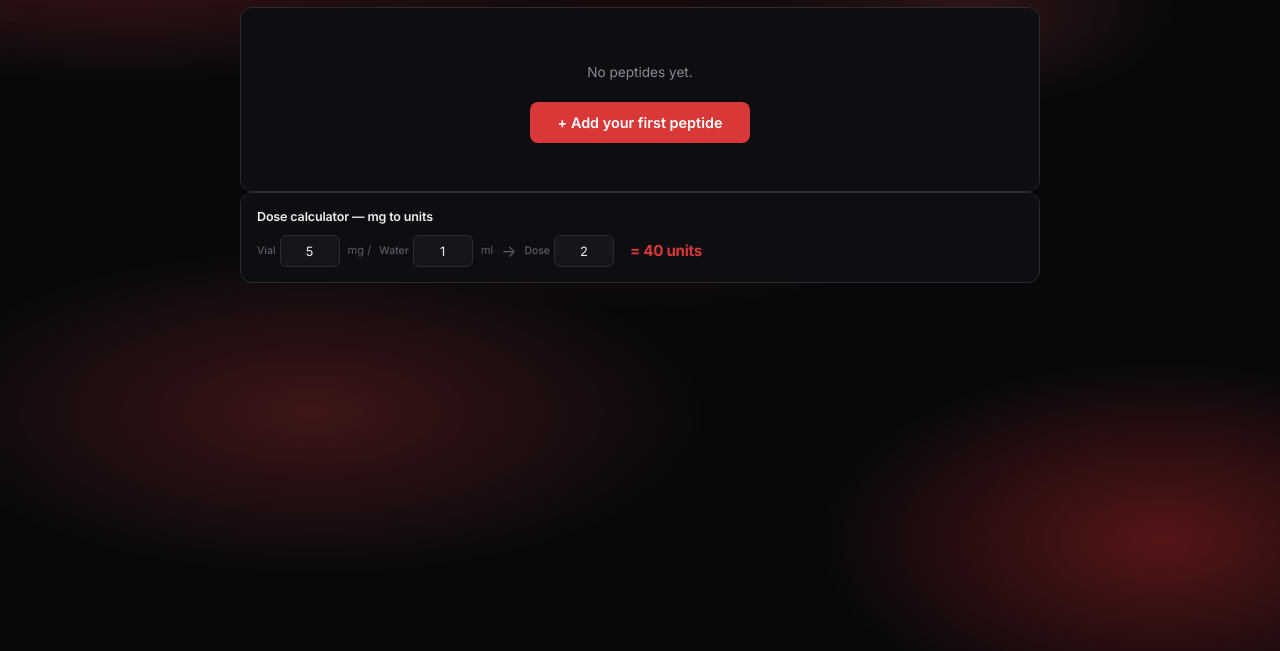
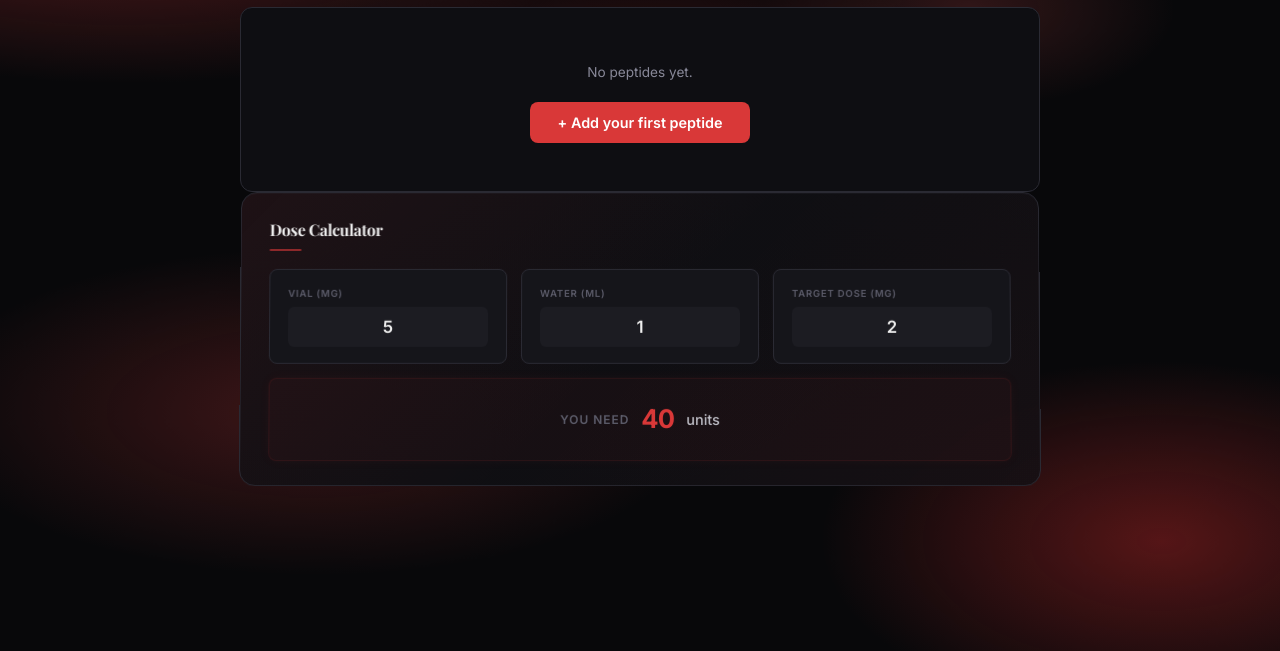
Before and after one commit to OvO-ZeD/peptide-research-wiki, a Flask app: page /tracker in a window 1280 px wide. Shown: the part 149-800 px from the top of the page. Run offline with Flask 3, Linux system fonts and the light colour scheme.

Commit message:
redesign: dose calculator with premium spacing and 3d motion
- New 3-column grid layout with larger inputs and spacing
- Each field in its own bordered card with hover lift (+translateZ)
- Subtle float3d animation on the whole calculator card
- Staggered fadeSlide entrance animation on each field
- Result row with animated glow pulse, larger typography (1.6rem)
- gradient border background and hover glow effects

Co-Authored-By: Claude Opus 4.7 <noreply@anthropic.com>

```diff
--- a/templates/tracker.html
+++ b/templates/tracker.html
@@ -456,43 +456,180 @@
 
     /* ─── Calculator ─── */
     .calc-card {
-      padding: 14px 16px;
-      background: var(--surface-1);
+      padding: 24px 28px;
+      background: linear-gradient(135deg, var(--surface-1) 0%, rgba(15,14,18,0.95) 100%);
       border: 1px solid var(--hairline);
-      border-radius: var(--radius-lg);
+      border-radius: var(--radius-xl);
       margin-bottom: 14px;
+      position: relative;
+      overflow: hidden;
+      animation: fadeSlide 0.6s ease-out;
+      transition: border-color 0.3s, box-shadow 0.3s;
+      transform-style: preserve-3d;
     }
 
-    .calc-card h3 { margin: 0 0 8px; font-size: 0.78rem; font-weight: 600; letter-spacing: -0.01em; }
-
-    .calc-row {
-      display: flex;
-      gap: 8px;
-      align-items: center;
-      flex-wrap: wrap;
+    .calc-card::before {
+      content: '';
+      position: absolute;
+      inset: -1px;
+      border-radius: var(--radius-xl);
+      background: linear-gradient(135deg, rgba(217,56,56,0.08) 0%, transparent 50%, rgba(217,56,56,0.03) 100%);
+      pointer-events: none;
     }
 
-    .calc-row .field { display: flex; align-items: center; gap: 4px; }
+    .calc-card:hover {
+      border-color: rgba(217,56,56,0.15);
+      box-shadow: 0 8px 40px rgba(0,0,0,0.3), 0 0 60px rgba(217,56,56,0.03);
+    }
 
-    .calc-row .field label { font-size: 0.65rem; color: var(--ink-tertiary); font-weight: 500; }
+    .calc-card h3 {
+      margin: 0 0 18px;
+      font-family: 'Playfair Display', serif;
+      font-size: 1rem;
+      font-weight: 700;
+      letter-spacing: -0.02em;
+      color: var(--ink);
+      position: relative;
+    }
 
-    .calc-row .field input {
-      width: 60px;
-      height: 32px;
-      padding: 0 8px;
+    .calc-card h3::after {
+      content: '';
+      display: block;
+      width: 32px;
+      height: 2px;
+      background: var(--primary);
+      border-radius: 2px;
+      margin-top: 6px;
+      opacity: 0.6;
+    }
+
+    .calc-grid {
+      display: grid;
+      grid-template-columns: repeat(3, 1fr);
+      gap: 14px;
+      position: relative;
+    }
+
+    .calc-field {
+      display: flex;
+      flex-direction: column;
+      gap: 6px;
+      padding: 16px 18px;
+      background: var(--surface-2);
+      border: 1px solid var(--hairline);
+      border-radius: var(--radius-md);
+      transition: border-color 0.2s, box-shadow 0.2s, transform 0.2s;
+      animation: fadeSlide 0.5s ease-out both;
+    }
+
+    .calc-field:hover {
+      border-color: rgba(217,56,56,0.2);
+      box-shadow: 0 4px 16px rgba(0,0,0,0.15);
+    }
+
+    .calc-field:focus-within {
+      border-color: var(--primary);
+      box-shadow: 0 0 0 3px var(--primary-glow-soft), 0 4px 20px rgba(0,0,0,0.2);
+    }
+
+    .calc-field label {
+      font-size: 0.6rem;
+      font-weight: 600;
+      text-transform: uppercase;
+      letter-spacing: 0.08em;
+      color: var(--ink-tertiary);
+    }
+
+    .calc-field input {
+      width: 100%;
+      height: 40px;
+      padding: 0 12px;
+      border: none;
       border-radius: var(--radius-sm);
-      border: 1px solid var(--hairline);
-      background: var(--surface-2);
+      background: var(--surface-3);
       color: var(--ink);
       font-family: 'Inter', sans-serif;
-      font-size: 0.8rem;
+      font-size: 1.05rem;
+      font-weight: 600;
       text-align: center;
       outline: none;
+      transition: background 0.2s;
+      box-sizing: border-box;
     }
 
-    .calc-row .field input:focus { border-color: var(--primary); }
+    .calc-field input:focus { background: var(--surface-1); }
 
-    .calc-result { font-size: 0.95rem; font-weight: 700; color: var(--primary); letter-spacing: -0.02em; padding: 4px 0 4px 8px; }
+    .calc-result-row {
+      grid-column: 1 / -1;
+      display: flex;
+      align-items: center;
+      justify-content: center;
+      gap: 12px;
+      padding: 20px 24px;
+      background: rgba(217,56,56,0.04);
+      border: 1px solid rgba(217,56,56,0.1);
+      border-radius: var(--radius-md);
+      animation: pulseGlow 3s ease-in-out infinite;
+    }
+
+    .calc-result-label {
+      font-size: 0.75rem;
+      font-weight: 600;
+      text-transform: uppercase;
+      letter-spacing: 0.08em;
+      color: var(--ink-tertiary);
+    }
+
+    .calc-result {
+      font-size: 1.6rem;
+      font-weight: 800;
+      color: var(--primary);
+      letter-spacing: -0.03em;
+      font-family: 'Inter', sans-serif;
+    }
+
+    .calc-result-unit {
+      font-size: 0.9rem;
+      font-weight: 500;
+      color: var(--ink-muted);
+    }
+
+    @keyframes pulseGlow {
+      0%, 100% { box-shadow: 0 0 8px rgba(217,56,56,0.03); }
+      50% { box-shadow: 0 0 20px rgba(217,56,56,0.08); }
+    }
+
+    @keyframes float3d {
+      0%, 100% { transform: perspective(800px) rotateX(1deg) translateY(0); }
+      50% { transform: perspective(800px) rotateX(-1deg) translateY(-2px); }
+    }
+
+    .calc-card {
+      animation: fadeSlide 0.6s ease-out, float3d 6s ease-in-out infinite;
+    }
+
+    .calc-field {
+      transition: border-color 0.2s, box-shadow 0.2s, transform 0.25s cubic-bezier(0.16, 1, 0.3, 1);
+    }
+
+    .calc-field:hover {
+      transform: perspective(600px) translateZ(6px) scale(1.02);
+      border-color: rgba(217,56,56,0.3);
+      box-shadow: 0 8px 30px rgba(0,0,0,0.25), 0 0 40px rgba(217,56,56,0.04);
+    }
+
+    .calc-field input {
+      transition: background 0.2s, transform 0.2s;
+    }
+
+    .calc-field:focus-within input {
+      transform: scale(1.03);
+    }
+
+    @media (max-width: 640px) {
+      .calc-card { padding: 18px 16px; }
+      .calc-grid { grid-template-columns: 1fr; gap: 10px; }
+    }
 
     @keyframes slideUp { from { transform: translateY(8px); opacity: 0; } to { transform: translateY(0); opacity: 1; } }
 
@@ -545,16 +682,26 @@
     <div id="active_panel"></div>
 
     <!-- Calculator (always visible) -->
-    <div class="calc-card">
-      <h3>Dose calculator — mg to units</h3>
-      <div class="calc-row">
-        <div class="field"><label>Vial</label><input id="calc_vial" value="5" step="0.1" min="0.1" oninput="calcUnits()"></div>
-        <span style="color:var(--ink-tertiary);font-size:0.7rem">mg /</span>
-        <div class="field"><label>Water</label><input id="calc_water" value="1" step="0.1" min="0.1" oninput="calcUnits()"></div>
-        <span style="color:var(--ink-tertiary);font-size:0.7rem">ml</span>
-        <span style="color:var(--ink-tertiary)">→</span>
-        <div class="field"><label>Dose</label><input id="calc_dose" value="2" step="0.01" min="0.01" oninput="calcUnits()"></div>
-        <div class="calc-result" id="calc_result">= 40 units</div>
+    <div class="calc-card" id="calc_card">
+      <h3>Dose Calculator</h3>
+      <div class="calc-grid">
+        <div class="calc-field">
+          <label for="calc_vial">Vial (mg)</label>
+          <input id="calc_vial" value="5" step="0.1" min="0.1" oninput="calcUnits()">
+        </div>
+        <div class="calc-field" style="animation-delay:0.05s">
+          <label for="calc_water">Water (ml)</label>
+          <input id="calc_water" value="1" step="0.1" min="0.1" oninput="calcUnits()">
+        </div>
+        <div class="calc-field" style="animation-delay:0.1s">
+          <label for="calc_dose">Target dose (mg)</label>
+          <input id="calc_dose" value="2" step="0.01" min="0.01" oninput="calcUnits()">
+        </div>
+        <div class="calc-result-row">
+          <span class="calc-result-label">You need</span>
+          <span class="calc-result" id="calc_result">40</span>
+          <span class="calc-result-unit">units</span>
+        </div>
       </div>
     </div>
   </div>
--- a/tracker.js
+++ b/tracker.js
@@ -330,7 +330,7 @@ function calcUnits() {
   var water = parseFloat(document.getElementById("calc_water").value) || 1;
   var dose = parseFloat(document.getElementById("calc_dose").value) || 0;
   var units = dose / (vial / water) * 100;
-  document.getElementById("calc_result").textContent = "= " + Math.round(units) + " units";
+  document.getElementById("calc_result").textContent = Math.round(units);
 }
 
 /* ─── Export / Import ─── */
```
